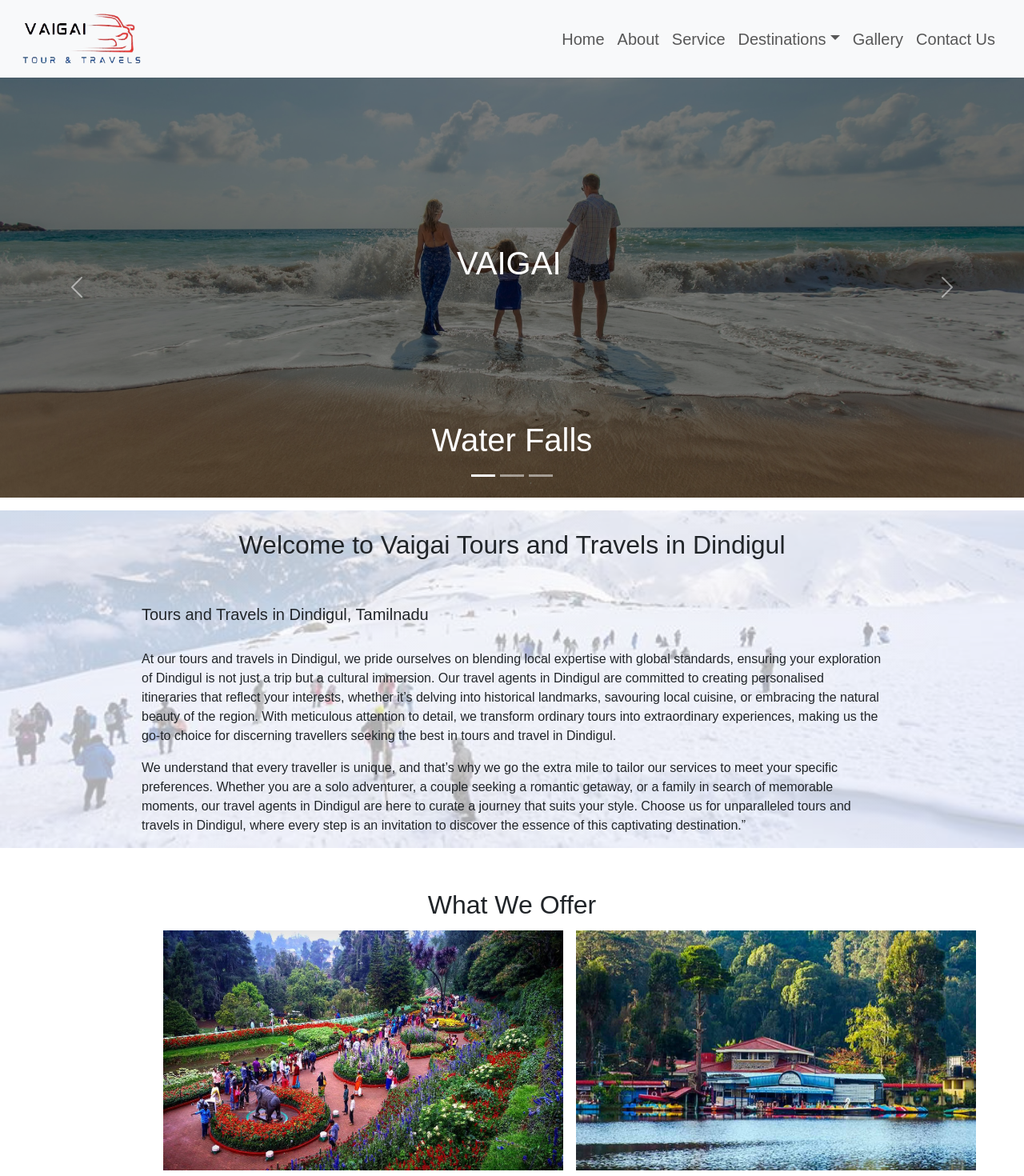
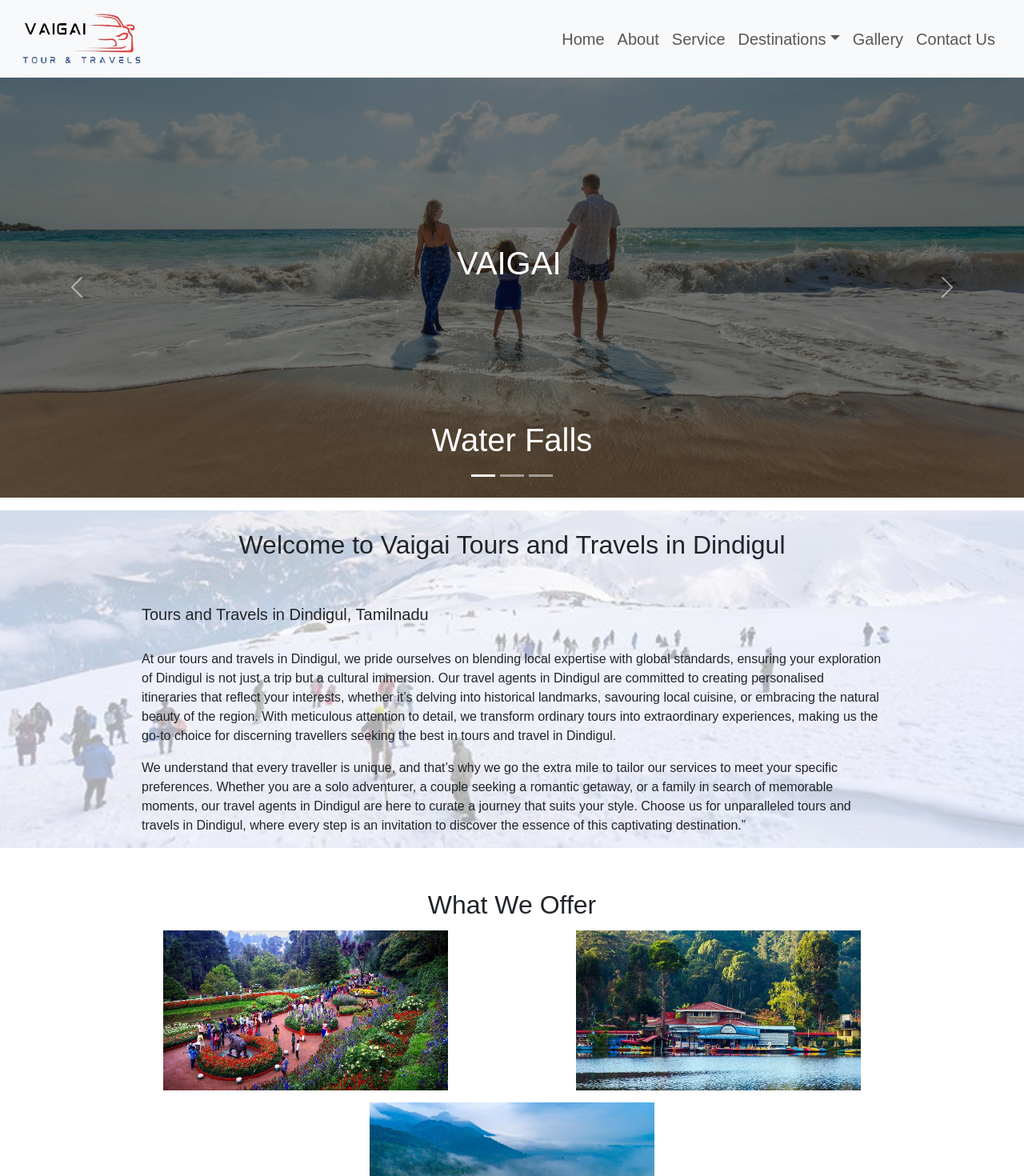
Before and after one commit to Ajith5104/Vaigai_TR, a React (Create React App) app: page / in a window 1280 px wide. Shown: the top 1470 px of the page at 80% size. Built offline with nearby package versions, Linux system fonts and the light colour scheme.

Commit message:
complete

```diff
--- a/src/Components/Banner.js
+++ b/src/Components/Banner.js
@@ -147,7 +147,7 @@ function Banner() {
               <Link to={"/dindigul-ooty"}>
                 <div className="we-offer">
                   <div className="offer-img">
-                    <img src={ooty} alt="vaigai" className="img-fluid" />
+                    <img src={ooty}  alt="vaigai" className="img-fluid"  />
                   </div>
                   <div className="offer-details d-flex justify-content-center align-items-center">
                     <h2 className="text-white">Dindigul to Ooty</h2>
--- a/src/index.css
+++ b/src/index.css
@@ -2,18 +2,18 @@
    position: relative;
 }
 .we-offer .offer-img{
-    width:500px;
-    height: 300px;
+    width:300;
+    height: 250;
     /* background: url(../public/img/ooty-img-4.jpg); */
 
 }
 .we-offer .offer-img img{
-    width: 100%;
-    height: 100%;
+    width: 300%;
+    height: 250%;
 }
 .we-offer .offer-details{
-    width:500px;
-    height: 300px;
+    width:355px;
+    height: 200px;
 
     position: absolute;
     top: 0;
```
